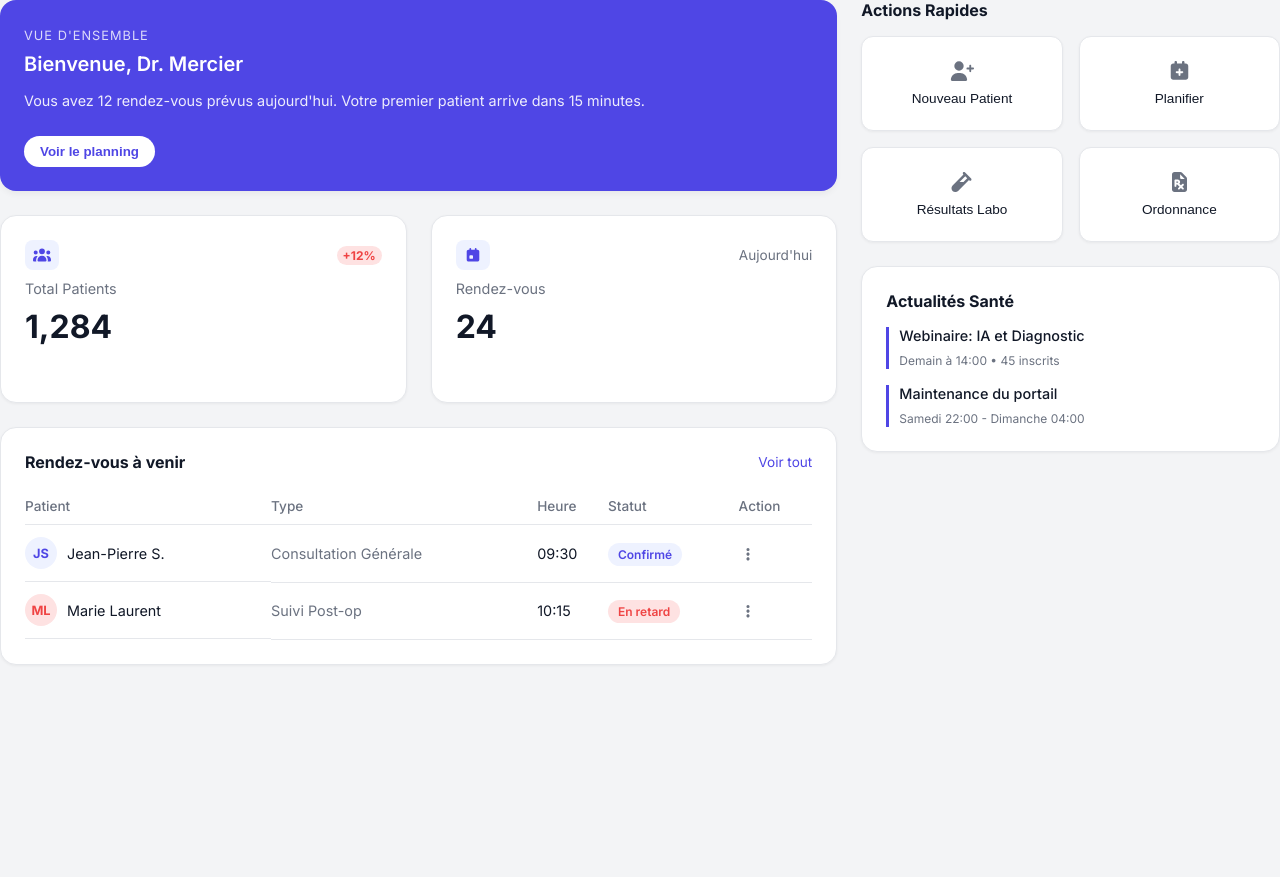
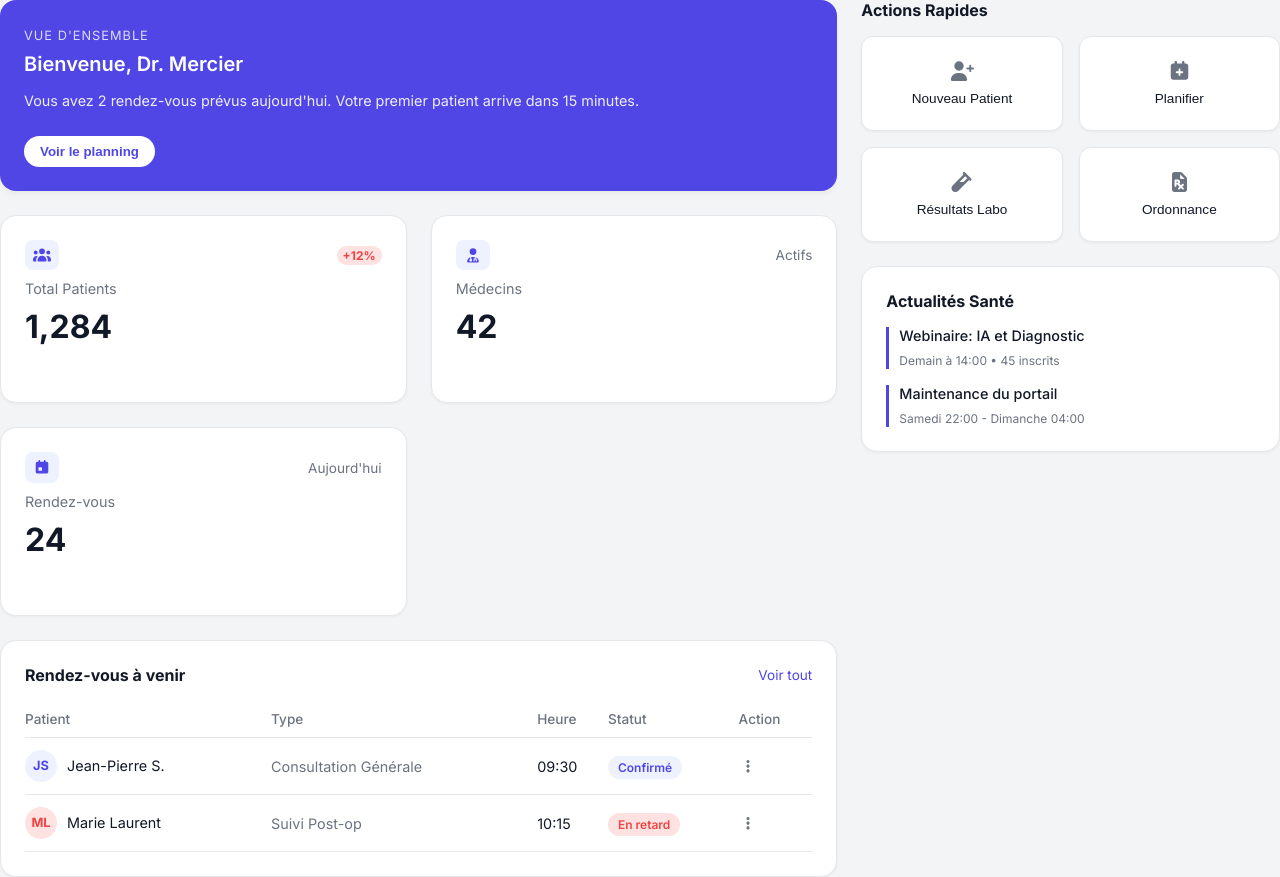
Before and after one commit to dev-gamal/HealthCare-Frontend, a React (Vite) app: page / in a window 1280 px wide. Before the commit the page ends 800 px from the top, so only its background shows below. Built offline with nearby package versions, Linux system fonts and the light colour scheme; no server answers.

Commit message:
feat: add QuickAction and StatCard components; integrate them into Home page

```diff
--- /dev/null
+++ b/src/components/QuickAction/QuickAction.jsx
@@ -0,0 +1,12 @@
+import { FontAwesomeIcon } from "@fortawesome/react-fontawesome";
+
+const QuickAction = ({ icon, label, onClick }) => {
+  return (
+    <button className="action-btn" onClick={onClick}>
+      <FontAwesomeIcon icon={icon} className="action-icon" />
+      {label}
+    </button>
+  );
+};
+
+export default QuickAction;
--- /dev/null
+++ b/src/components/StatCard/StatCard.jsx
@@ -0,0 +1,20 @@
+import { FontAwesomeIcon } from "@fortawesome/react-fontawesome";
+
+const StatCard = ({ icon, badge, sublabel, label, value }) => {
+  return (
+    <div className="card stat-card">
+      <div className="stat-header">
+        <FontAwesomeIcon icon={icon} className="stat-icon" />
+
+        {badge && <span className="stat-badge">{badge}</span>}
+        {sublabel && <span className="stat-sublabel">{sublabel}</span>}
+      </div>
+      <div>
+        <p className="stat-label">{label}</p>
+        <h3 className="stat-value">{value}</h3>
+      </div>
+    </div>
+  );
+};
+
+export default StatCard;
--- a/src/pages/Home/Home.jsx
+++ b/src/pages/Home/Home.jsx
@@ -8,9 +8,40 @@ import {
   faUsers,
   faCalendarDay,
   faEllipsisV,
+  faUserDoctor,
 } from "@fortawesome/free-solid-svg-icons";
 
+import StatCard from "../../components/StatCard/StatCard";
+import QuickAction from "../../components/QuickAction/QuickAction";
+
 const Home = () => {
+  const upcomingAppointments = [
+    {
+      id: 1,
+      patient: "Jean-Pierre S.",
+      initiales: "JS",
+      type: "Consultation Générale",
+      heure: "09:30",
+      statut: "Confirmé",
+      statutClass: "status-confirmed",
+      avatarClass: "",
+    },
+    {
+      id: 2,
+      patient: "Marie Laurent",
+      initiales: "ML",
+      type: "Suivi Post-op",
+      heure: "10:15",
+      statut: "En retard",
+      statutClass: "status-late",
+      avatarClass: "danger",
+    },
+  ];
+
+  const handleQuickAction = (actionName) => {
+    console.log(`Quick action triggered : ${actionName}`);
+  };
+
   return (
     <div className="home-container">
       <div className="left-column">
@@ -20,8 +51,8 @@ const Home = () => {
               <span className="hero-subtitle">VUE D'ENSEMBLE</span>
               <h2 className="hero-title">Bienvenue, Dr. Mercier</h2>
               <p className="hero-text">
-                Vous avez 12 rendez-vous prévus aujourd'hui. Votre premier
-                patient arrive dans 15 minutes.
+                Vous avez {upcomingAppointments.length} rendez-vous prévus
+                aujourd'hui. Votre premier patient arrive dans 15 minutes.
               </p>
             </div>
             <button className="hero-btn">Voir le planning</button>
@@ -29,28 +60,24 @@ const Home = () => {
         </div>
 
         <div className="hero-stats-wrapper">
-          {/* Stat Total Patients */}
-          <div className="card stat-card">
-            <div className="stat-header">
-              <FontAwesomeIcon icon={faUsers} className="stat-icon" />
-              <span className="stat-badge">+12%</span>
-            </div>
-            <div>
-              <p className="stat-label">Total Patients</p>
-              <h3 className="stat-value">1,284</h3>
-            </div>
-          </div>
-
-          <div className="card stat-card">
-            <div className="stat-header">
-              <FontAwesomeIcon icon={faCalendarDay} className="stat-icon" />
-              <span className="stat-sublabel">Aujourd'hui</span>
-            </div>
-            <div>
-              <p className="stat-label">Rendez-vous</p>
-              <h3 className="stat-value">24</h3>
-            </div>
-          </div>
+          <StatCard
+            icon={faUsers}
+            badge="+12%"
+            label="Total Patients"
+            value="1,284"
+          />
+          <StatCard
+            icon={faUserDoctor}
+            sublabel="Actifs"
+            label="Médecins"
+            value="42"
+          />
+          <StatCard
+            icon={faCalendarDay}
+            sublabel="Aujourd'hui"
+            label="Rendez-vous"
+            value="24"
+          />
         </div>
 
         <div className="card card-mt">
@@ -71,16 +98,19 @@ const Home = () => {
               </tr>
             </thead>
             <tbody>
-              <tr>
+              {upcomingAppointments.map((rdv) => (
+                <tr key={rdv.id}>
                   <td className="td-flex">
-                  <span className="avatar-circle">JS</span>
-                  Jean-Pierre S.
+                    <span className={`avatar-circle ${rdv.avatarClass}`}>
+                      {rdv.initiales}
+                    </span>
+                    {rdv.patient}
                   </td>
-                <td className="text-gray">Consultation Générale</td>
-                <td>09:30</td>
+                  <td className="text-gray">{rdv.type}</td>
+                  <td>{rdv.heure}</td>
                   <td>
-                  <span className="status-badge status-confirmed">
-                    Confirmé
+                    <span className={`status-badge ${rdv.statutClass}`}>
+                      {rdv.statut}
                     </span>
                   </td>
                   <td>
@@ -90,23 +120,7 @@ const Home = () => {
                     />
                   </td>
                 </tr>
-              <tr>
-                <td className="td-flex">
-                  <span className="avatar-circle danger">ML</span>
-                  Marie Laurent
-                </td>
-                <td className="text-gray">Suivi Post-op</td>
-                <td>10:15</td>
-                <td>
-                  <span className="status-badge status-late">En retard</span>
-                </td>
-                <td>
-                  <FontAwesomeIcon
-                    icon={faEllipsisV}
-                    className="action-cell-icon"
-                  />
-                </td>
-              </tr>
+              ))}
             </tbody>
           </table>
         </div>
@@ -115,28 +129,28 @@ const Home = () => {
       <div className="right-column">
         <h3 className="section-title">Actions Rapides</h3>
         <div className="quick-actions-grid">
-          <button className="action-btn">
-            <FontAwesomeIcon icon={faUserPlus} className="action-icon" />
-            Nouveau Patient
-          </button>
-          <button className="action-btn">
-            <FontAwesomeIcon icon={faCalendarPlus} className="action-icon" />
-            Planifier
-          </button>
-          <button className="action-btn">
-            <FontAwesomeIcon icon={faVial} className="action-icon" />
-            Résultats Labo
-          </button>
-          <button className="action-btn">
-            <FontAwesomeIcon
+          <QuickAction
+            icon={faUserPlus}
+            label="Nouveau Patient"
+            onClick={() => handleQuickAction("Nouveau Patient")}
+          />
+          <QuickAction
+            icon={faCalendarPlus}
+            label="Planifier"
+            onClick={() => handleQuickAction("Planifier")}
+          />
+          <QuickAction
+            icon={faVial}
+            label="Résultats Labo"
+            onClick={() => handleQuickAction("Résultats Labo")}
+          />
+          <QuickAction
             icon={faFilePrescription}
-              className="action-icon"
+            label="Ordonnance"
+            onClick={() => handleQuickAction("Ordonnance")}
           />
-            Ordonnance
-          </button>
         </div>
 
-        {/* Actualités Santé */}
         <div className="card">
           <h3 className="section-title">Actualités Santé</h3>
           <ul className="news-list">
```
Lines whose indentation alone changed are shown as unchanged.
